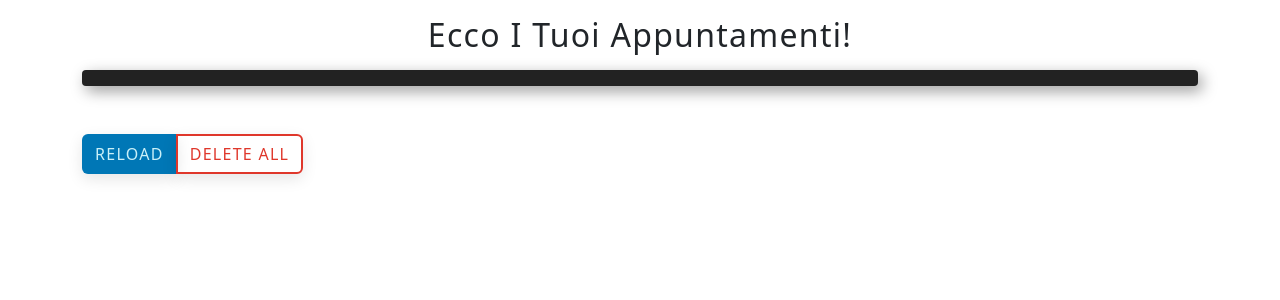
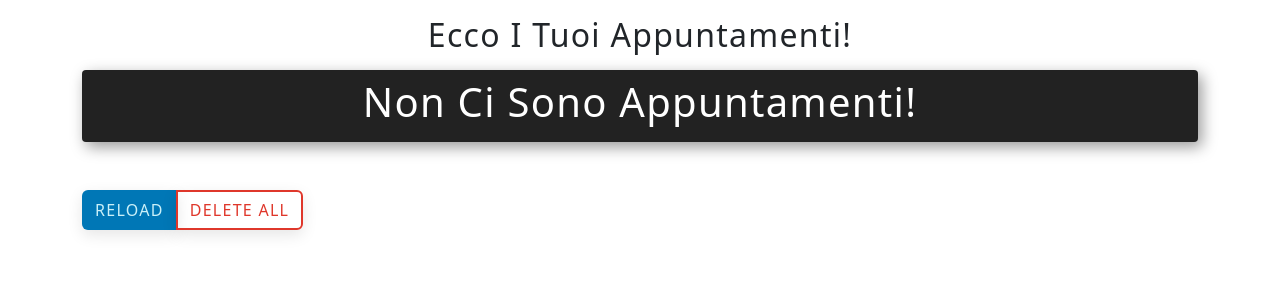
Before and after one commit to marcocnc/react-appuntamenti, a React (Create React App) app: page / in a window 1280 px wide. Both pictures are taken after a click on the button "DELETE ALL". Shown: the top 300 px of the page. Built offline with nearby package versions, Linux system fonts and the light colour scheme.

Commit message:
condition if list is empty

```diff
--- a/src/App.js
+++ b/src/App.js
@@ -21,7 +21,7 @@ function App() {
 
   return (
     <section>
-      <h2 className="text-center mb-3">Ecco i tuoi appuntamenti!</h2>
+      <h2 className="text-center mb-3 title">Ecco i tuoi appuntamenti!</h2>
       <div className="container">
         <div className="people-list">
             <List data={people} deletePerson={deletePerson}/>
--- a/src/components/List.js
+++ b/src/components/List.js
@@ -1,6 +1,13 @@
 import React from 'react';
 
 const List = (props) => {
+    if(props.data.length === 0){
+        return (
+          <div>
+            <h1 className="text-white text-center py-2"> Non ci sono appuntamenti!</h1>
+          </div>
+        )
+     }
     console.log(props.data);
   return (
     <ul>
```
